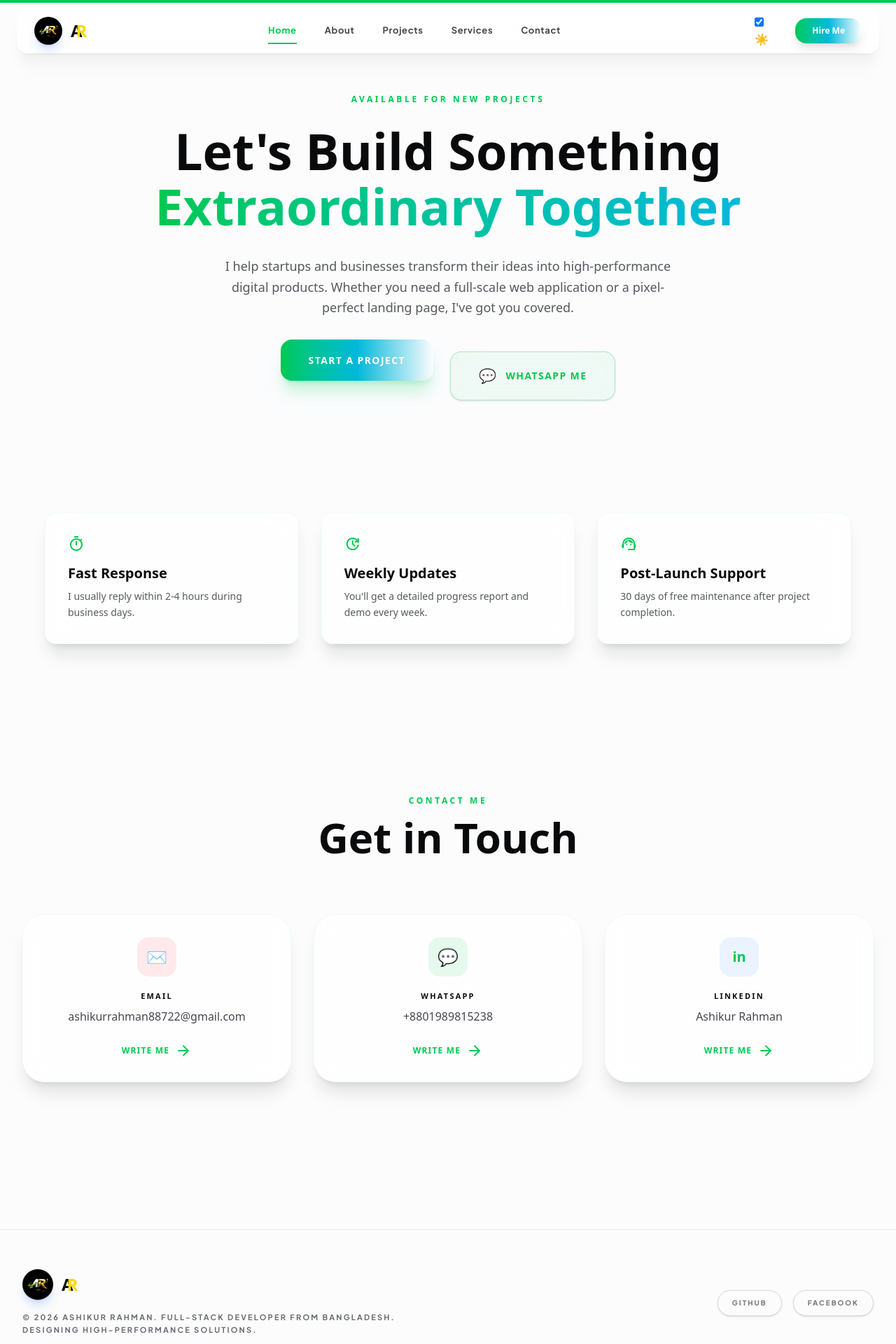
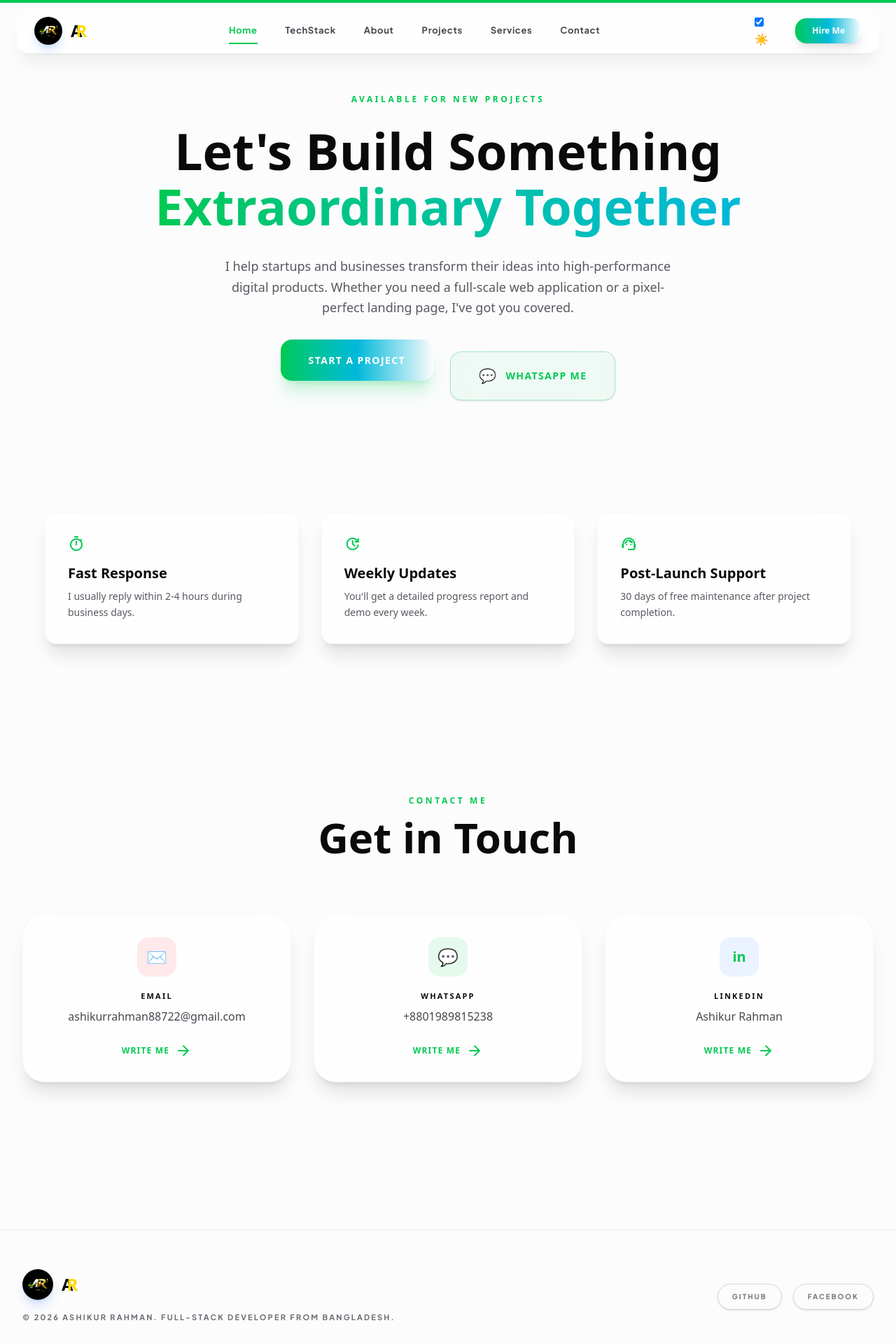
Before and after one commit to Ashikurrahman-dev-web/Portfolio, a Next.js app: page /hire in a window 1280 px wide. Shown: the top 1920 px of the page at 70% size. Built offline with nearby package versions, Linux system fonts and the light colour scheme.

Commit message:
something added

```diff
--- a/src/components/Footer.jsx
+++ b/src/components/Footer.jsx
@@ -37,7 +37,6 @@ const Footer = () => {
       {/* Copyright */}
       <p className="max-w-xl text-[10px] sm:text-[11px] font-heading font-bold uppercase tracking-[0.15em] sm:tracking-[0.2em] leading-relaxed text-on-surface-variant/80 px-2 sm:px-0">
         © 2026 Ashikur Rahman. Full-Stack Developer from Bangladesh.
-        Designing High-Performance Solutions.
       </p>
     </div>
 
@@ -49,7 +48,7 @@ const Footer = () => {
         href="https://github.com/"
         target="_blank"
         rel="noopener noreferrer"
-        className="px-4 sm:px-5 py-2 sm:py-2.5 rounded-full border border-outline-variant/20 text-on-surface-variant/70 hover:text-primary hover:border-primary/50 hover:bg-primary/5 hover:-translate-y-1 transition-all duration-300 shadow-sm hover:shadow-md hover:shadow-primary/20"
+        className="px-4 sm:px-5 py-2 sm:py-2.5 rounded-full border border-outline-variant/20 text-on-surface-variant/70 hover:text-green-500 hover:border-green-500/50 hover:bg-green-500/5 hover:-translate-y-1 transition-all duration-300 shadow-sm hover:shadow-md hover:shadow-green-500/20"
       >
         GitHub
       </a>
@@ -59,7 +58,7 @@ const Footer = () => {
         href="https://www.facebook.com/share/1BSH2Ezp2n"
         target="_blank"
         rel="noopener noreferrer"
-        className="px-4 sm:px-5 py-2 sm:py-2.5 rounded-full border border-outline-variant/20 text-on-surface-variant/70 hover:text-primary hover:border-primary/50 hover:bg-primary/5 hover:-translate-y-1 transition-all duration-300 shadow-sm hover:shadow-md hover:shadow-primary/20"
+        className="px-4 sm:px-5 py-2 sm:py-2.5 rounded-full border border-outline-variant/20 text-on-surface-variant/70 hover:text-green-500 hover:border-green-500/50 hover:bg-green-500/5 hover:-translate-y-1 transition-all duration-300 shadow-sm hover:shadow-md hover:shadow-green-500/20"
       >
         Facebook
       </a>
--- a/src/components/Navbar.jsx
+++ b/src/components/Navbar.jsx
@@ -38,6 +38,7 @@ const Navbar = () => {
 
   const navLinks = [
     { name: "Home", href: "/#home", id: "home" },
+    { name: "TechStack", href: "/#techstack", id: "techstack" },
     { name: "About", href: "/#about", id: "about" },
     { name: "Projects", href: "/#projects", id: "projects" },
     { name: "Services", href: "/#services", id: "services" },
--- a/src/components/TechStack.jsx
+++ b/src/components/TechStack.jsx
@@ -51,7 +51,7 @@ const TechStack = () => {
 
   return (
     <section
-  id="skills"
+  id="techstack"
   className="px-4 sm:px-6 lg:px-8 py-[80px] sm:py-[110px] lg:py-[130px]"
 >
   <div className="max-w-7xl mx-auto">
```
Also changed, not shown: 1 other file (tests, documents, lock files or other folders).
